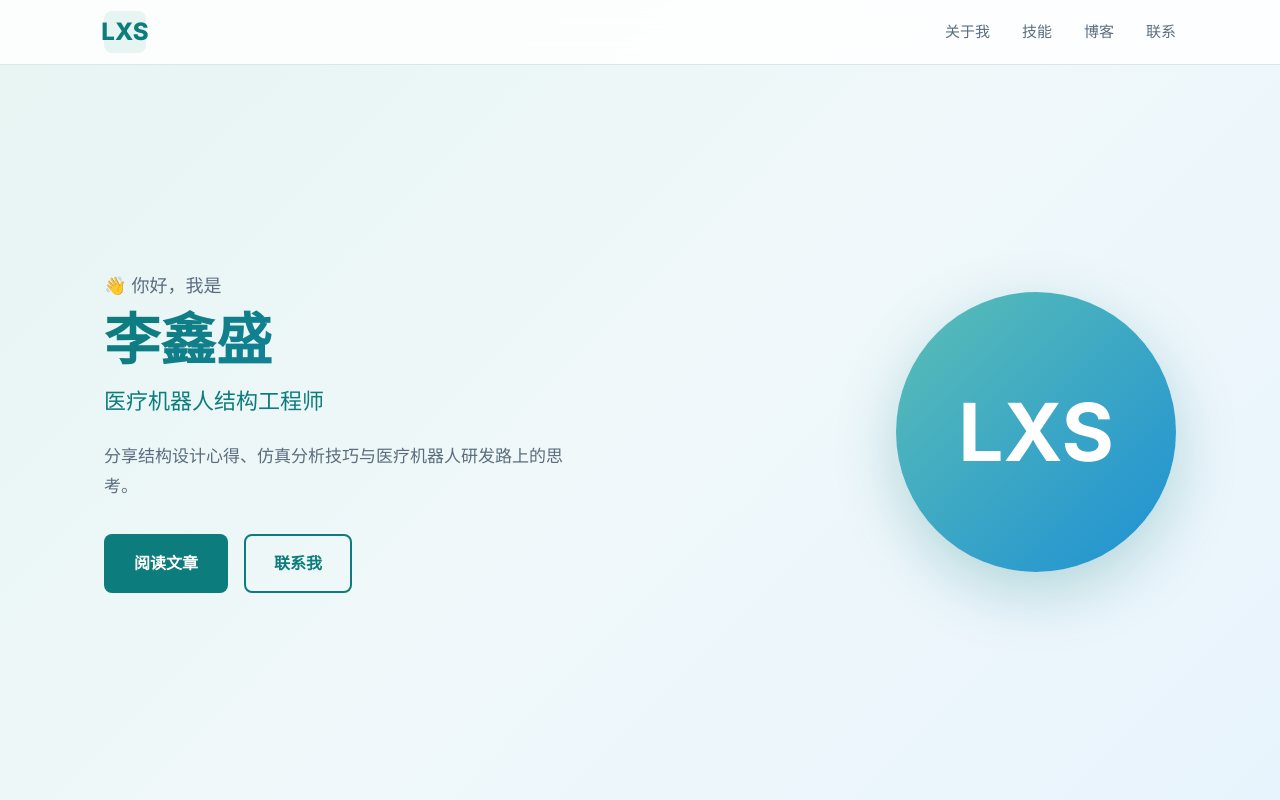
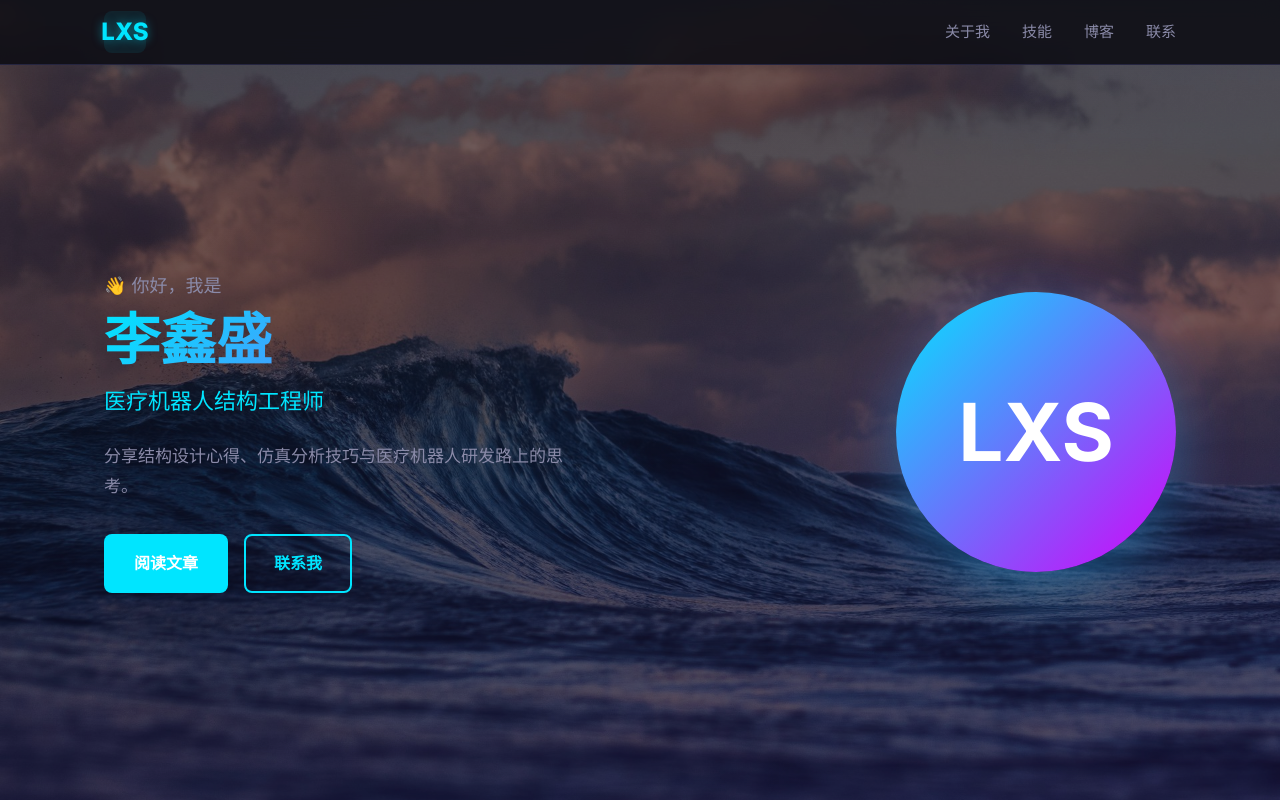
Before and after one commit to A280050285/resume, a plain HTML site: page index.html in a window 1280 px wide. Shown: the top 800 px of the page. Drawn offline with Linux system fonts and the light colour scheme.

Commit message:
赛博朋克风格改版

```diff
--- a/css/style.css
+++ b/css/style.css
@@ -4,21 +4,23 @@
 
 /* ---------- CSS 变量 ---------- */
 :root {
-  --color-bg: #ffffff;
-  --color-bg-alt: #f5f8fa;
-  --color-text: #1a2332;
-  --color-text-light: #5a6d7e;
-  --color-primary: #0d7c7c;
-  --color-primary-light: #5bbfb5;
-  --color-primary-dark: #065858;
-  --color-accent: #1e90d4;
-  --color-border: #dde4ea;
-  --color-card-bg: #ffffff;
-  --color-tag-bg: #e6f4f2;
-  --color-tag-text: #0d7c7c;
-  --shadow-sm: 0 1px 3px rgba(0,0,0,0.06);
-  --shadow-md: 0 4px 20px rgba(0,0,0,0.08);
-  --shadow-lg: 0 10px 40px rgba(0,0,0,0.12);
+  --color-bg: #0d0d14;
+  --color-bg-alt: #14141f;
+  --color-text: #e0e0ec;
+  --color-text-light: #8a8aa8;
+  --color-primary: #00e5ff;
+  --color-primary-light: #5ef7ff;
+  --color-primary-dark: #009faf;
+  --color-accent: #d500f9;
+  --color-accent2: #ff2d95;
+  --color-border: #252540;
+  --color-card-bg: #16162a;
+  --color-tag-bg: #1a1040;
+  --color-tag-text: #b388ff;
+  --shadow-sm: 0 1px 3px rgba(0,0,0,0.3);
+  --shadow-md: 0 4px 20px rgba(0,229,255,0.08);
+  --shadow-lg: 0 10px 40px rgba(0,229,255,0.12);
+  --glow: 0 0 20px rgba(0,229,255,0.3);
   --radius: 12px;
   --radius-sm: 8px;
   --max-width: 1120px;
@@ -70,7 +72,7 @@ img {
   left: 0;
   right: 0;
   z-index: 1000;
-  background: rgba(255,255,255,0.85);
+  background: rgba(13,13,20,0.88);
   backdrop-filter: blur(12px);
   -webkit-backdrop-filter: blur(12px);
   border-bottom: 1px solid var(--color-border);
@@ -95,10 +97,11 @@ img {
   width: 42px;
   height: 42px;
   border-radius: var(--radius-sm);
-  background: var(--color-tag-bg);
+  background: rgba(0,229,255,0.08);
   display: flex;
   align-items: center;
   justify-content: center;
+  text-shadow: 0 0 10px rgba(0,229,255,0.5);
 }
 
 .nav-links {
@@ -134,7 +137,24 @@ img {
   display: flex;
   align-items: center;
   padding-top: 64px;
-  background: linear-gradient(135deg, #e6f4f2 0%, #f0f8fa 50%, #e8f4fd 100%);
+  background: linear-gradient(170deg, #08081a 0%, #0d1025 40%, #1a1040 100%);
+  position: relative;
+  overflow: hidden;
+}
+
+/* Hero 背景图 */
+.hero-bg {
+  position: absolute;
+  top: 0; left: 0;
+  width: 100%; height: 100%;
+  object-fit: cover;
+  opacity: 0.40;
+  z-index: 0;
+}
+
+.hero .container {
+  position: relative;
+  z-index: 1;
 }
 
 .hero-inner {
@@ -199,14 +219,14 @@ img {
   width: 280px;
   height: 280px;
   border-radius: 50%;
-  background: linear-gradient(135deg, var(--color-primary-light), var(--color-accent));
+  background: linear-gradient(135deg, var(--color-primary), var(--color-accent));
   display: flex;
   align-items: center;
   justify-content: center;
   font-size: 80px;
   font-weight: 700;
   color: #ffffff;
-  box-shadow: 0 20px 60px rgba(13,124,124,0.25);
+  box-shadow: 0 20px 60px rgba(0,229,255,0.3), 0 0 80px rgba(213,0,249,0.15);
   user-select: none;
 }
 
@@ -235,9 +255,9 @@ img {
 }
 
 .btn-primary:hover {
-  background: var(--color-primary-dark);
+  background: var(--color-accent);
   transform: translateY(-2px);
-  box-shadow: 0 8px 24px rgba(13,124,124,0.35);
+  box-shadow: 0 8px 24px rgba(213,0,249,0.4);
 }
 
 .btn-outline {
@@ -266,6 +286,7 @@ img {
   text-align: center;
   margin-bottom: 12px;
   position: relative;
+  color: #f0f0ff;
 }
 
 .section-title::after {
@@ -500,7 +521,7 @@ img {
   width: 100%;
   height: 200px;
   overflow: hidden;
-  background: linear-gradient(135deg, #e6f4f2, #f0f8fa);
+  background: linear-gradient(135deg, #12122a, #1a1040);
 }
 
 .work-image img {
@@ -516,6 +537,7 @@ img {
   align-items: center;
   justify-content: center;
   font-size: 56px;
+  filter: drop-shadow(0 0 12px rgba(0,229,255,0.3));
 }
 
 .work-info {
@@ -579,10 +601,11 @@ img {
 .blog-category {
   font-size: 11px;
   padding: 2px 8px;
-  background: var(--color-primary);
+  background: var(--color-accent);
   color: #fff;
   border-radius: 10px;
   font-weight: 500;
+  box-shadow: 0 0 10px rgba(213,0,249,0.4);
 }
 
 .work-card-empty {
@@ -660,7 +683,8 @@ img {
 }
 
 .blog-post-body pre {
-  background: var(--color-bg-alt);
+  background: #0a0a18;
+  border: 1px solid var(--color-border);
   padding: 20px;
   border-radius: var(--radius-sm);
   overflow-x: auto;
@@ -669,7 +693,8 @@ img {
 }
 
 .blog-post-body code {
-  background: var(--color-bg-alt);
+  background: rgba(0,229,255,0.08);
+  color: var(--color-primary);
   padding: 2px 6px;
   border-radius: 4px;
   font-size: 14px;
@@ -755,6 +780,7 @@ img {
   border-top: 1px solid var(--color-border);
   font-size: 14px;
   color: var(--color-text-light);
+  background: var(--color-bg);
 }
 
 /* ============================================
--- a/index.html
+++ b/index.html
@@ -26,6 +26,8 @@
 
   <!-- ========== 头部 / Hero ========== -->
   <header id="home" class="hero">
+    <!-- 背景图：替换 images/bg.jpg 为你的图片 -->
+    <img class="hero-bg" src="images/bg.jpg" alt="">
     <div class="container hero-inner">
       <div class="hero-text">
         <p class="hero-greeting">👋 你好，我是</p>
```
Also changed, not shown: images/bg.jpg (added).
